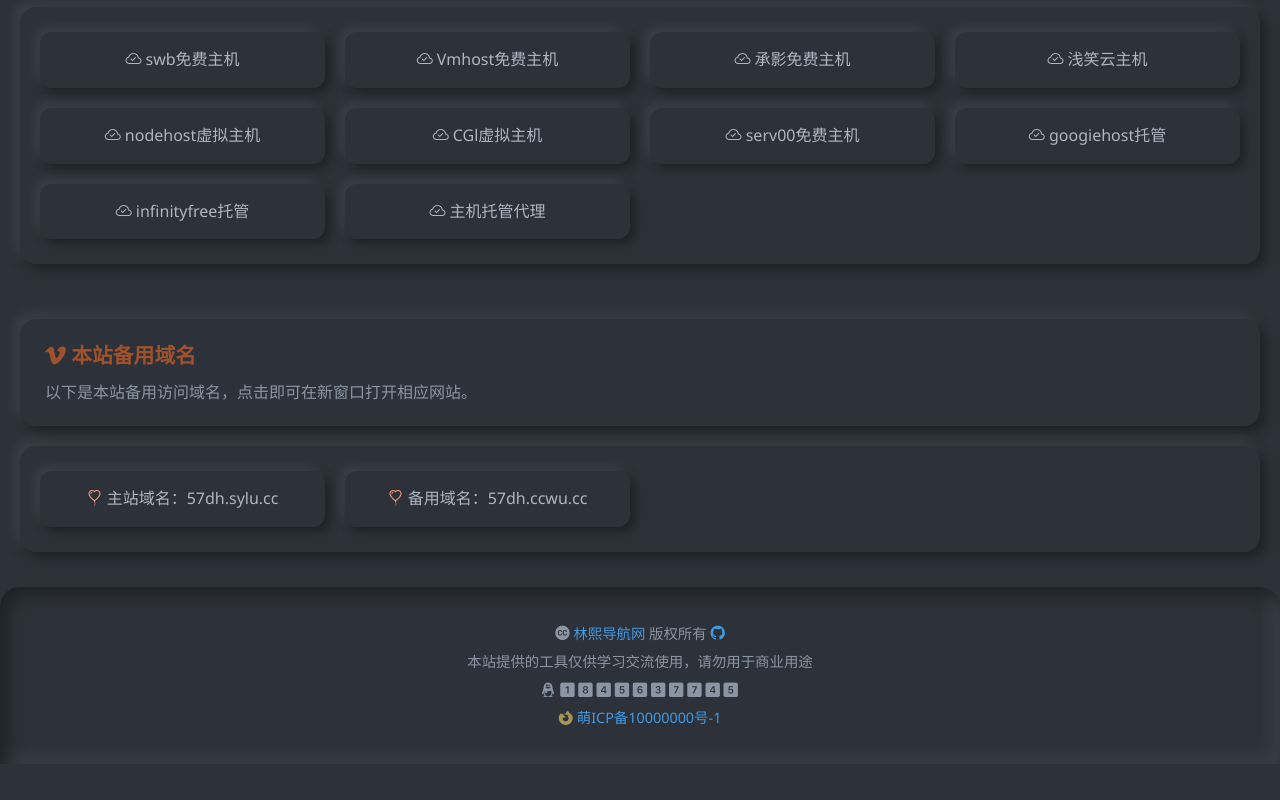
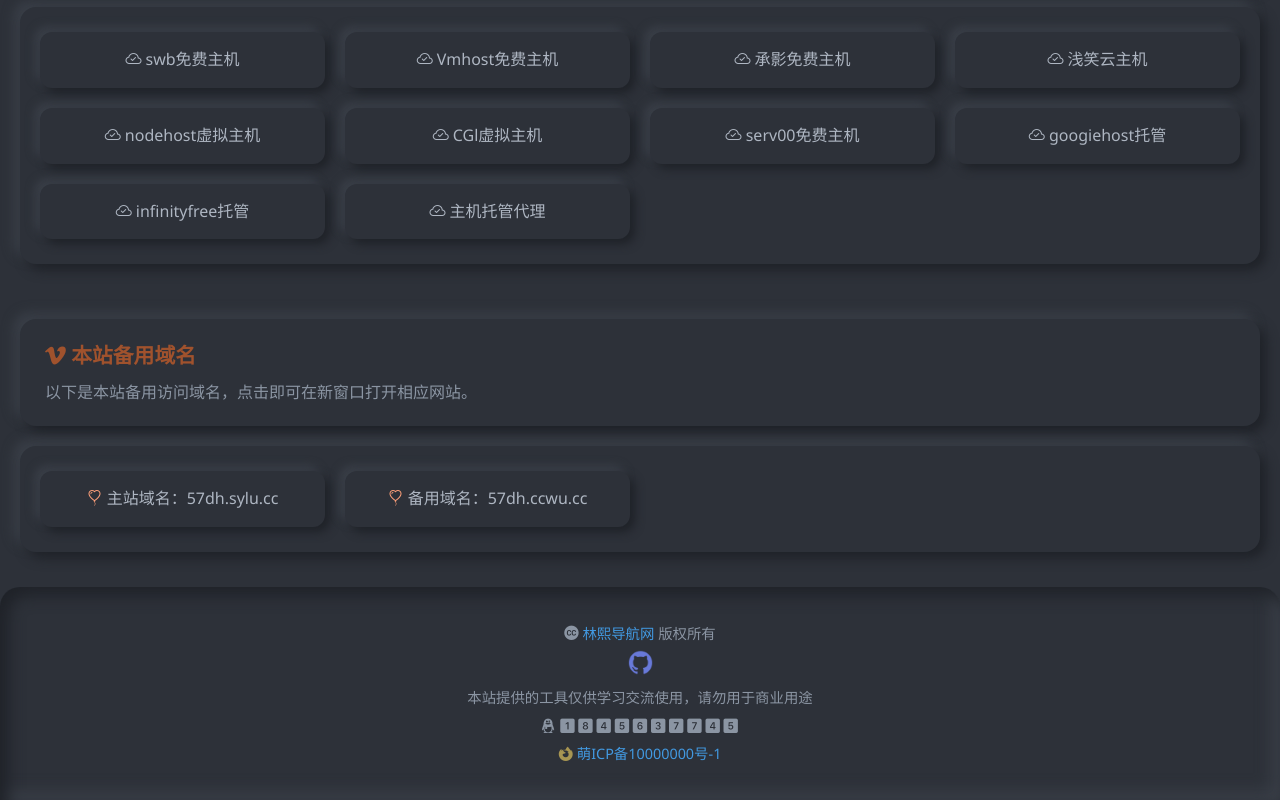
Before and after one commit to xue-9587/57dh, a plain HTML site: page index.html in a window 1280 px wide. Shown: the part 2407-3207 px from the top of the page. Before the commit the page ends 3171 px from the top, so only its background shows below. Drawn offline with nearby package versions, Linux system fonts and the light colour scheme.

Commit message:
Update index.html

```diff
--- a/index.html
+++ b/index.html
@@ -674,7 +674,7 @@
     <!-- 底部版权信息 -->
     <footer>
         <div class="copyright">
-            <p> <i class="bi bi-cc-circle-fill"></i> <a href="./" target="_blank">林熙导航网</a> 版权所有 <a href="https://github.com/xue-9587/57dh" target="_blank" rel="noopener"><i class="bi bi-github" role="img" aria-label="GitHub"></i></a> </p>
+            <p> <i class="bi bi-cc-circle-fill"></i> <a href="./" target="_blank">林熙导航网</a> 版权所有 <a href="https://github.com/xue-9587/57dh" target="_blank" rel="noopener"><p><img src="/img/github.png" alt="" width="25" height="25" /></p></a> </p>
             <p>本站提供的工具仅供学习交流使用，请勿用于商业用途</p>
             <p><i class="bi bi-tencent-qq"></i> <i class="bi bi-1-square-fill"></i> <i class="bi bi-8-square-fill"></i> <i class="bi bi-4-square-fill"></i> <i class="bi bi-5-square-fill"></i> <i class="bi bi-6-square-fill"></i> <i class="bi bi-3-square-fill"></i> <i class="bi bi-7-square-fill"></i> <i class="bi bi-7-square-fill"></i> <i class="bi bi-4-square-fill"></i> <i class="bi bi-5-square-fill"></i> </p>
             <p><a href="/icp" target="_blank"><i class="bi bi-browser-firefox" style="color: #a79552;"></i> 萌ICP备10000000号-1</a></p>
```
